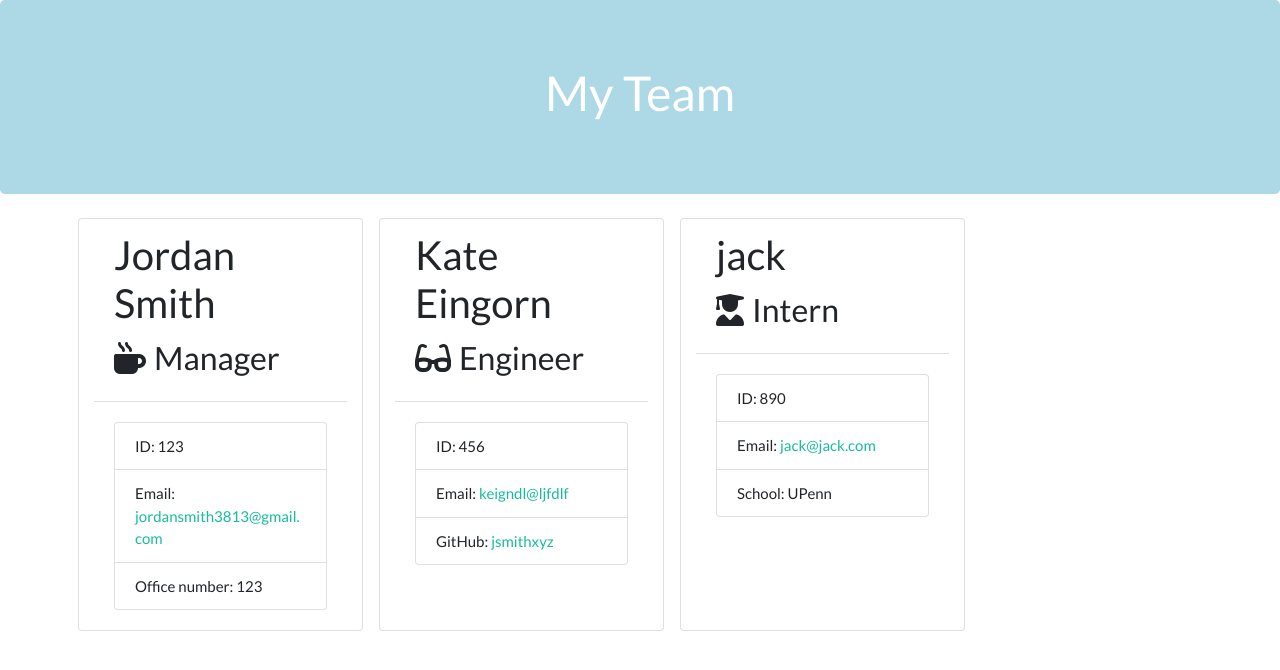
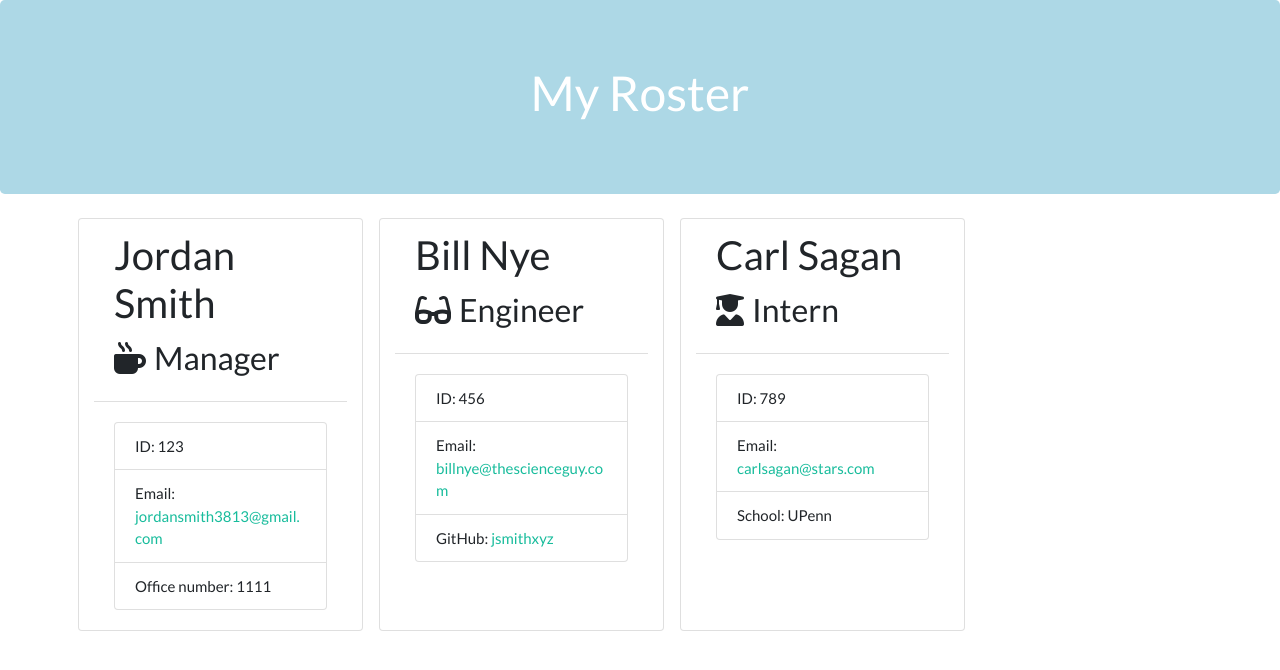
Before and after one commit to jsmithxyz/Team-Profile-Generator, a website: page roster.html in a window 1280 px wide. Drawn offline with nearby package versions, Linux system fonts and the light colour scheme.

```diff
--- a/app.js
+++ b/app.js
@@ -1,13 +1,10 @@
 const inquirer = require("inquirer");
 const fs = require("fs");
-
-// require need information
 
 const Manager = require("./lib/manager.js");
 const Engineer = require("./lib/engineer.js");
 const Intern = require("./lib/intern.js")
 
-//to generate html file
 const managerCard = require("./templates/managerHTML");
 const engineerCard = require("./templates/engineerHTML");
 const internCard = require("./templates/internHTML");
--- a/roster.html
+++ b/roster.html
@@ -33,7 +33,7 @@
           <div class="container-fluid">
             <div class="row">
               <div class="col-12 jumbotron mb-3">
-                <h1 class="text-center">My Team</h1>
+                <h1 class="text-center">My Roster</h1>
               </div>
             </div>
           </div>
@@ -57,7 +57,7 @@
             <a href="mailto:jordansmith3813@gmail.com">jordansmith3813@gmail.com</a>
           </li>
           <li class="list-group-item">
-            Office number: 123
+            Office number: 1111
           </li>
         </ul>
       </div>
@@ -65,7 +65,7 @@
 
     <div class="card m-2 col-3">
       <div class="card-header">
-        <h2 class="card-title">Kate Eingorn</h2>
+        <h2 class="card-title">Bill Nye</h2>
         <h3 class="card-title">
           <i class="fas fa-glasses mr-2"></i>Engineer
         </h3>
@@ -75,7 +75,7 @@
           <li class="list-group-item">ID: 456</li>
           <li class="list-group-item">
             Email:
-            <a href="mailto:keigndl@ljfdlf">keigndl@ljfdlf</a>
+            <a href="mailto:billnye@thescienceguy.com">billnye@thescienceguy.com</a>
           </li>
           <li class="list-group-item">
           GitHub:
@@ -91,17 +91,17 @@
 
     <div class="card m-2 col-3">
       <div class="card-header">
-        <h2 class="card-title">jack</h2>
+        <h2 class="card-title">Carl Sagan</h2>
         <h3 class="card-title">
           <i class="fas fa-user-graduate mr-2"></i>Intern
         </h3>
       </div>
       <div class="card-body">
         <ul class="list-group">
-          <li class="list-group-item">ID: 890</li>
+          <li class="list-group-item">ID: 789</li>
           <li class="list-group-item">
             Email:
-            <a href="mailto:jack@jack.com">jack@jack.com</a>
+            <a href="mailto:carlsagan@stars.com">carlsagan@stars.com</a>
           </li>
           <li class="list-group-item">
             School: UPenn
```
